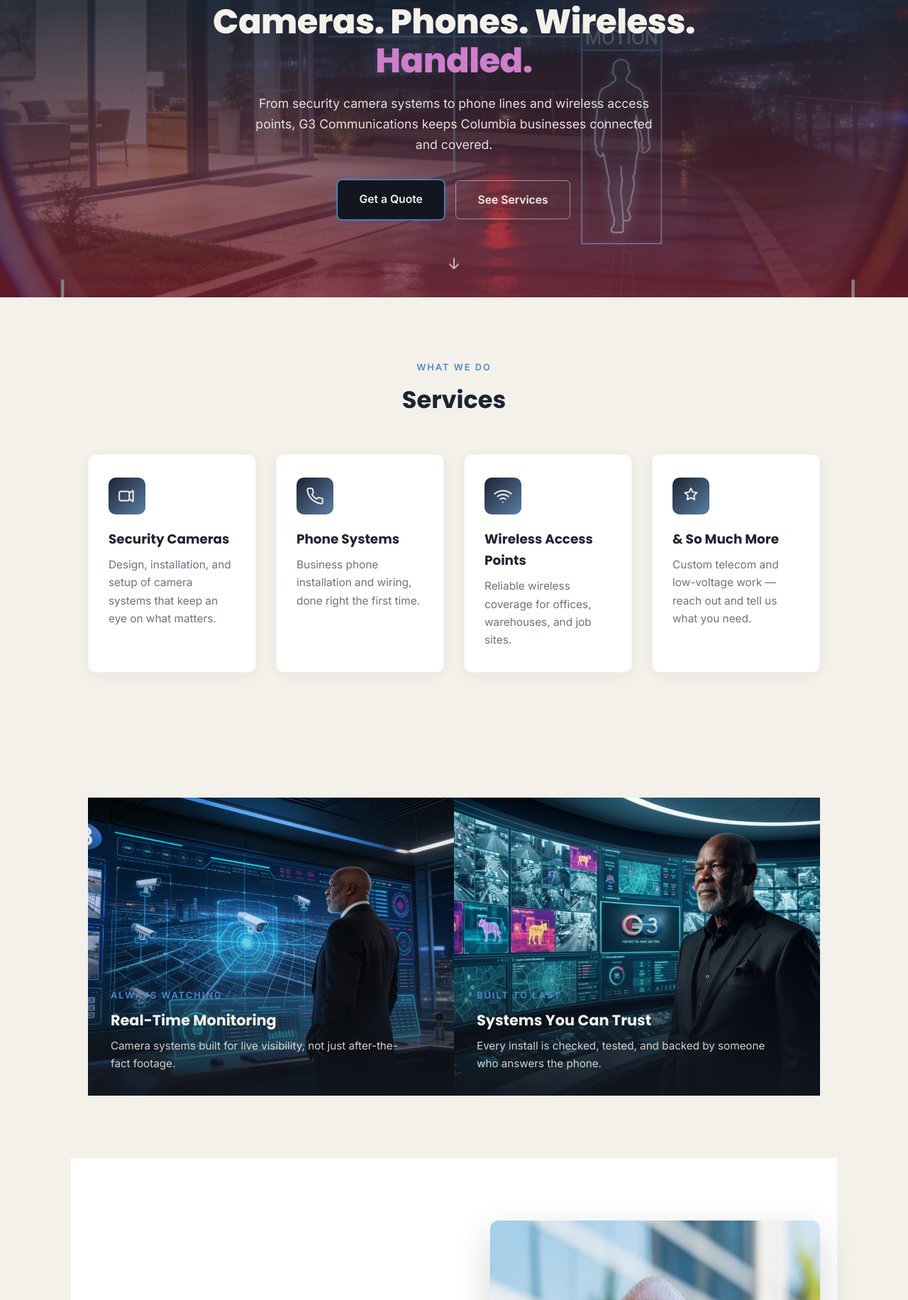
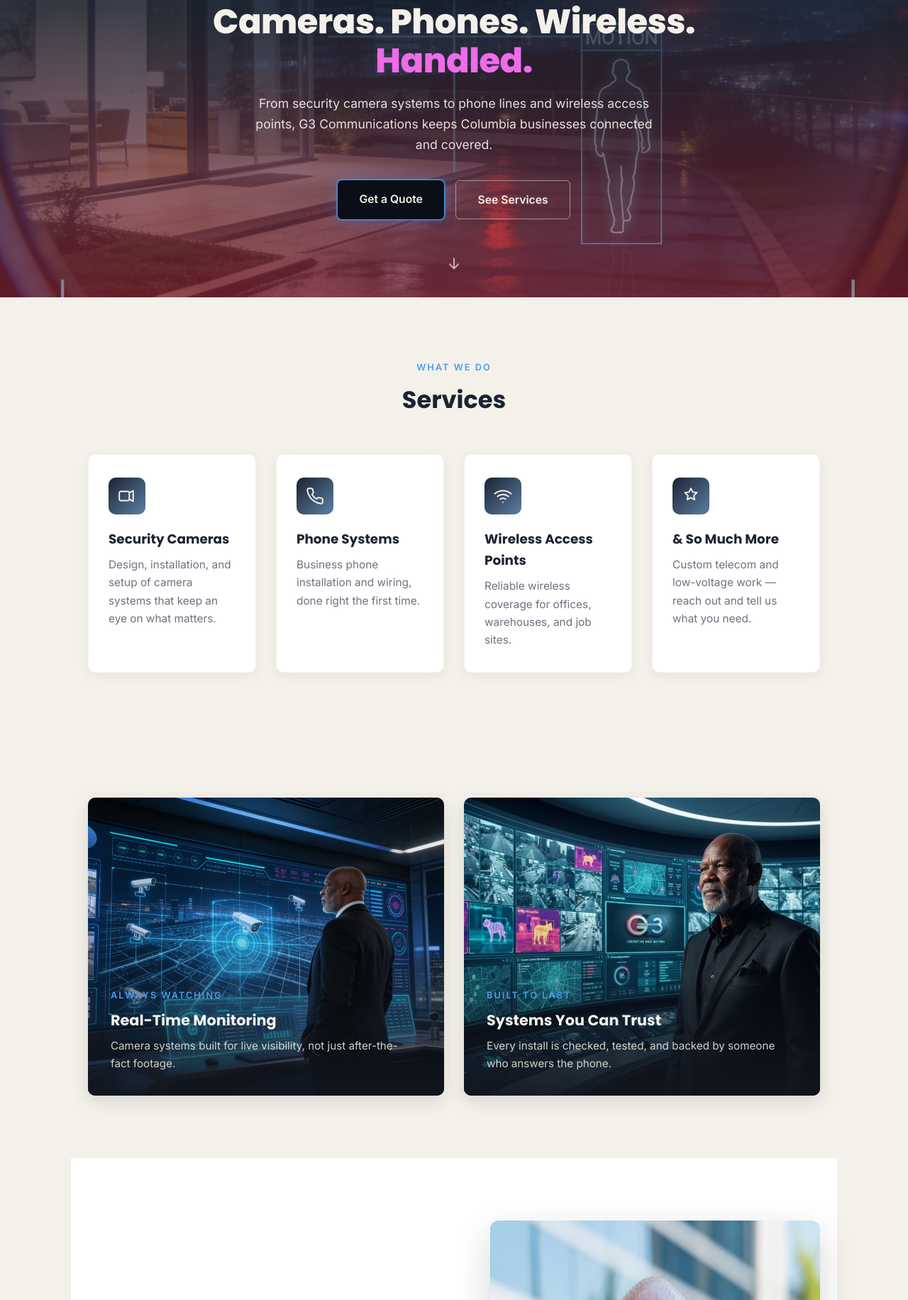
Before and after one commit to l8blo0om/g3-communications, a website: page index.html in a window 1280 px wide. Shown: the part 317-2149 px from the top of the page at 71% size. Drawn offline with Linux system fonts and the light colour scheme; no server answers.

Commit message:
Fix feature-strip spacing and boost glow intensity to match reference

```diff
--- a/styles.css
+++ b/styles.css
@@ -22,8 +22,8 @@
 }
 
 @keyframes brand-huecycle {
-  0%, 100% { --hue: 211; color: hsl(var(--hue) 45% 65%); }
-  50% { --hue: 350; color: hsl(var(--hue) 45% 65%); }
+  0%, 100% { --hue: 211; color: hsl(var(--hue) 80% 68%); }
+  50% { --hue: 350; color: hsl(var(--hue) 80% 68%); }
 }
 
 * { box-sizing: border-box; margin: 0; padding: 0; }
@@ -248,18 +248,18 @@
 
 /* glowing outlined button that breathes — synced to the brand hue cycle (blue<->red only) */
 .btn-glow {
-  background: var(--navy-deep);
+  background: #0a0e16;
   color: var(--cream);
   border: none;
-  box-shadow: 0 0 0 1.5px hsl(var(--hue) 55% 55%), 0 0 22px hsl(var(--hue) 55% 55% / .3);
+  box-shadow: 0 0 0 1.5px hsl(var(--hue) 85% 60%), 0 0 22px hsl(var(--hue) 85% 58% / .5);
   animation: breathe 3s ease-in-out infinite;
 }
 
-.btn-glow:hover { background: hsl(var(--hue) 45% 30%); color: var(--cream); }
+.btn-glow:hover { background: hsl(var(--hue) 85% 58%); color: #0a0e16; }
 
 @keyframes breathe {
-  0%, 100% { box-shadow: 0 0 0 1.5px hsl(var(--hue) 55% 55%), 0 0 18px hsl(var(--hue) 55% 55% / .25); }
-  50% { box-shadow: 0 0 0 1.5px hsl(var(--hue) 55% 55%), 0 0 32px hsl(var(--hue) 55% 55% / .5); }
+  0%, 100% { box-shadow: 0 0 0 1.5px hsl(var(--hue) 85% 60%), 0 0 18px hsl(var(--hue) 85% 58% / .35); }
+  50% { box-shadow: 0 0 0 1.5px hsl(var(--hue) 85% 60%), 0 0 34px hsl(var(--hue) 85% 58% / .7); }
 }
 
 /* glowing hairline — fixed brand gradient, not hue-offset (avoids drifting into off-brand hues) */
@@ -269,7 +269,7 @@
 }
 
 /* accent text (eyebrows, highlights) — rides the same blue<->red cycle as "Handled." */
-.accent { color: hsl(var(--hue) 55% 55%); }
+.accent { color: hsl(var(--hue) 85% 62%); }
 
 .scroll-cue {
   position: absolute;
@@ -345,10 +345,12 @@
 
 /* Feature strip */
 .feature-strip {
-  max-width: none;
-  padding: 0;
+  max-width: 1080px;
+  padding: 0 1.5rem 5.5rem;
+  margin: 0 auto;
   display: grid;
   grid-template-columns: 1fr 1fr;
+  gap: 1.75rem;
 }
 
 .feature-item {
@@ -357,6 +359,8 @@
   display: flex;
   align-items: flex-end;
   overflow: hidden;
+  border-radius: 10px;
+  box-shadow: 0 8px 24px rgba(23,28,41,0.12);
 }
 
 .feature-item img {
```
